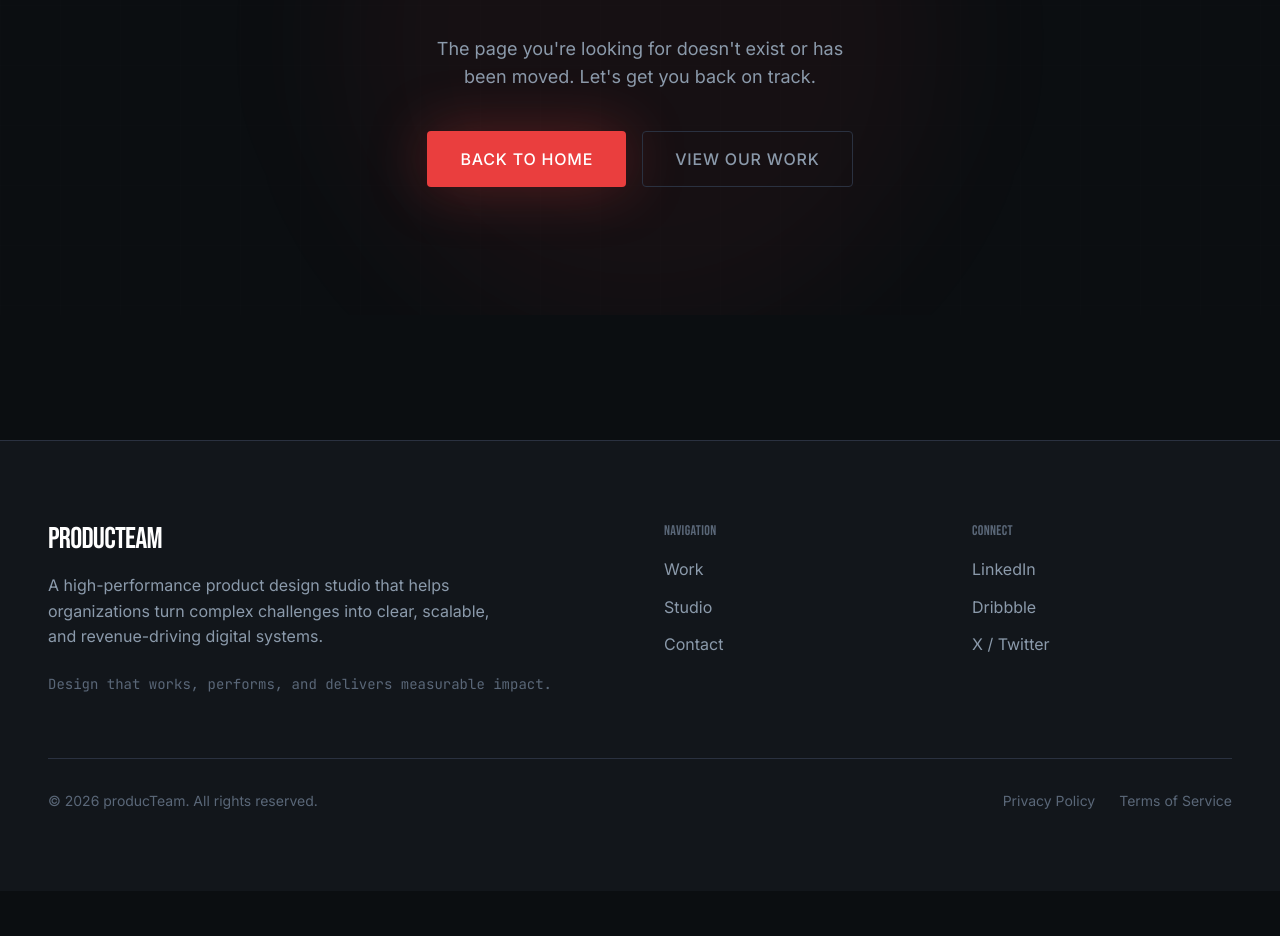
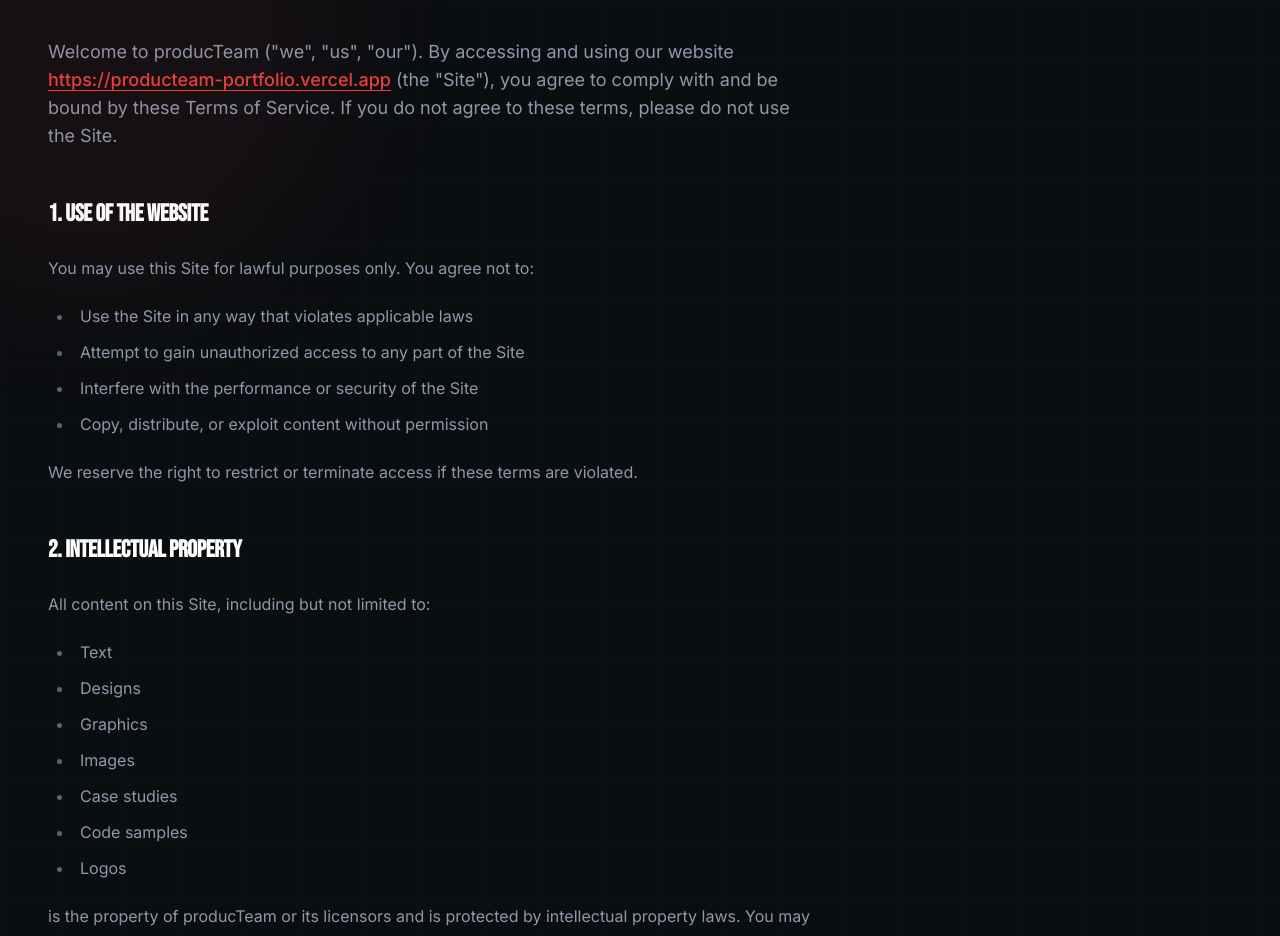
Before and after one commit to levyoren2904-bot/producteam-portfolio, a Next.js app: page /terms in a window 1280 px wide. Before the commit this address had no page. Shown: the part 360-1296 px from the top of the page. Before the commit the page ends 1251 px from the top, so only its background shows below. Built offline with nearby package versions, Linux system fonts and the light colour scheme.

Commit message:
Add Terms of Service page

```diff
--- a/app/sitemap.ts
+++ b/app/sitemap.ts
@@ -36,6 +36,12 @@
       changeFrequency: 'yearly',
       priority: 0.5,
     },
+    {
+      url: `${baseUrl}/terms`,
+      lastModified: new Date(),
+      changeFrequency: 'yearly',
+      priority: 0.5,
+    },
   ];
 
   // Dynamic case study pages
--- /dev/null
+++ b/app/terms/page.tsx
@@ -0,0 +1,178 @@
+import type { Metadata } from 'next';
+import { Header, Footer, Container } from '@/components/layout';
+
+export const metadata: Metadata = {
+  title: 'Terms of Service',
+  description:
+    'Terms of Service for producTeam - Learn about the terms and conditions for using our website.',
+};
+
+export default function TermsPage() {
+  return (
+    <>
+      <Header />
+      <main className="min-h-screen">
+        <section className="relative overflow-hidden bg-background pt-32 md:pt-40">
+          {/* Background Elements */}
+          <div className="pointer-events-none absolute inset-0 bg-grid-overlay opacity-20" />
+          <div className="pointer-events-none absolute -left-40 top-40 h-[500px] w-[500px] rounded-full bg-primary/5 blur-3xl" />
+
+          <Container>
+            <div className="pb-20">
+              <span className="mb-4 inline-block font-mono text-xs uppercase tracking-widest text-primary">
+                Legal
+              </span>
+              <h1 className="max-w-2xl font-display text-display-lg">
+                TERMS OF <span className="text-primary">SERVICE</span>
+              </h1>
+              <p className="mt-6 text-sm text-text-subtle">
+                Last updated: 11.02.2026
+              </p>
+            </div>
+
+            <div className="prose-custom prose prose-invert max-w-3xl pb-20">
+              <p className="text-lg text-text-muted">
+                Welcome to producTeam (&quot;we&quot;, &quot;us&quot;,
+                &quot;our&quot;). By accessing and using our website{' '}
+                <a href="https://producteam-portfolio.vercel.app">
+                  https://producteam-portfolio.vercel.app
+                </a>{' '}
+                (the &quot;Site&quot;), you agree to comply with and be bound
+                by these Terms of Service. If you do not agree to these terms,
+                please do not use the Site.
+              </p>
+
+              <h2>1. Use of the Website</h2>
+              <p>You may use this Site for lawful purposes only. You agree not to:</p>
+              <ul>
+                <li>Use the Site in any way that violates applicable laws</li>
+                <li>
+                  Attempt to gain unauthorized access to any part of the Site
+                </li>
+                <li>Interfere with the performance or security of the Site</li>
+                <li>Copy, distribute, or exploit content without permission</li>
+              </ul>
+              <p>
+                We reserve the right to restrict or terminate access if these
+                terms are violated.
+              </p>
+
+              <h2>2. Intellectual Property</h2>
+              <p>
+                All content on this Site, including but not limited to:
+              </p>
+              <ul>
+                <li>Text</li>
+                <li>Designs</li>
+                <li>Graphics</li>
+                <li>Images</li>
+                <li>Case studies</li>
+                <li>Code samples</li>
+                <li>Logos</li>
+              </ul>
+              <p>
+                is the property of producTeam or its licensors and is protected
+                by intellectual property laws. You may not use, reproduce, or
+                distribute any content without prior written consent.
+              </p>
+
+              <h2>3. Portfolio and Case Studies</h2>
+              <p>
+                Project descriptions, visuals, and case studies displayed on
+                this Site are presented for demonstration and informational
+                purposes only. Some materials may be modified, anonymized, or
+                presented with permission. Unauthorized commercial use of these
+                materials is prohibited.
+              </p>
+
+              <h2>4. Disclaimer</h2>
+              <p>
+                The information on this Site is provided &quot;as is&quot; and
+                &quot;as available&quot;. We make no warranties, express or
+                implied, regarding:
+              </p>
+              <ul>
+                <li>Accuracy</li>
+                <li>Completeness</li>
+                <li>Reliability</li>
+                <li>Availability</li>
+              </ul>
+              <p>
+                We do not guarantee that the Site will be error-free or
+                uninterrupted.
+              </p>
+
+              <h2>5. Limitation of Liability</h2>
+              <p>
+                To the fullest extent permitted by law, producTeam shall not be
+                liable for any direct, indirect, incidental, or consequential
+                damages arising from:
+              </p>
+              <ul>
+                <li>Use of the Site</li>
+                <li>Inability to access the Site</li>
+                <li>Reliance on content published on the Site</li>
+              </ul>
+              <p>Use of the Site is at your own risk.</p>
+
+              <h2>6. External Links</h2>
+              <p>
+                This Site may contain links to third-party websites. We are not
+                responsible for the content, policies, or practices of any
+                third-party sites. Accessing external sites is at your own
+                discretion.
+              </p>
+
+              <h2>7. Client Engagement</h2>
+              <p>
+                Communication through this Site does not constitute a binding
+                agreement. Any professional services provided by producTeam are
+                subject to separate written agreements.
+              </p>
+
+              <h2>8. Privacy</h2>
+              <p>
+                Your use of this Site is also governed by our{' '}
+                <a href="/privacy">Privacy Policy</a>. Please review it to
+                understand how we handle personal data.
+              </p>
+
+              <h2>9. Changes to These Terms</h2>
+              <p>
+                We may update these Terms of Service from time to time. Changes
+                will be effective immediately upon posting on this page. Your
+                continued use of the Site constitutes acceptance of the revised
+                terms.
+              </p>
+
+              <h2>10. Governing Law</h2>
+              <p>
+                These Terms shall be governed and interpreted in accordance with
+                the laws of Israel. Without regard to conflict of law principles.
+              </p>
+
+              <h2>11. Contact Information</h2>
+              <p>
+                If you have any questions regarding these Terms, please contact:
+              </p>
+              <p>
+                <strong>producTeam</strong>
+                <br />
+                Email:{' '}
+                <a href="mailto:reuvens@energyteam.co.il">
+                  reuvens@energyteam.co.il
+                </a>
+                <br />
+                Website:{' '}
+                <a href="https://producteam-portfolio.vercel.app">
+                  https://producteam-portfolio.vercel.app
+                </a>
+              </p>
+            </div>
+          </Container>
+        </section>
+      </main>
+      <Footer />
+    </>
+  );
+}
```
